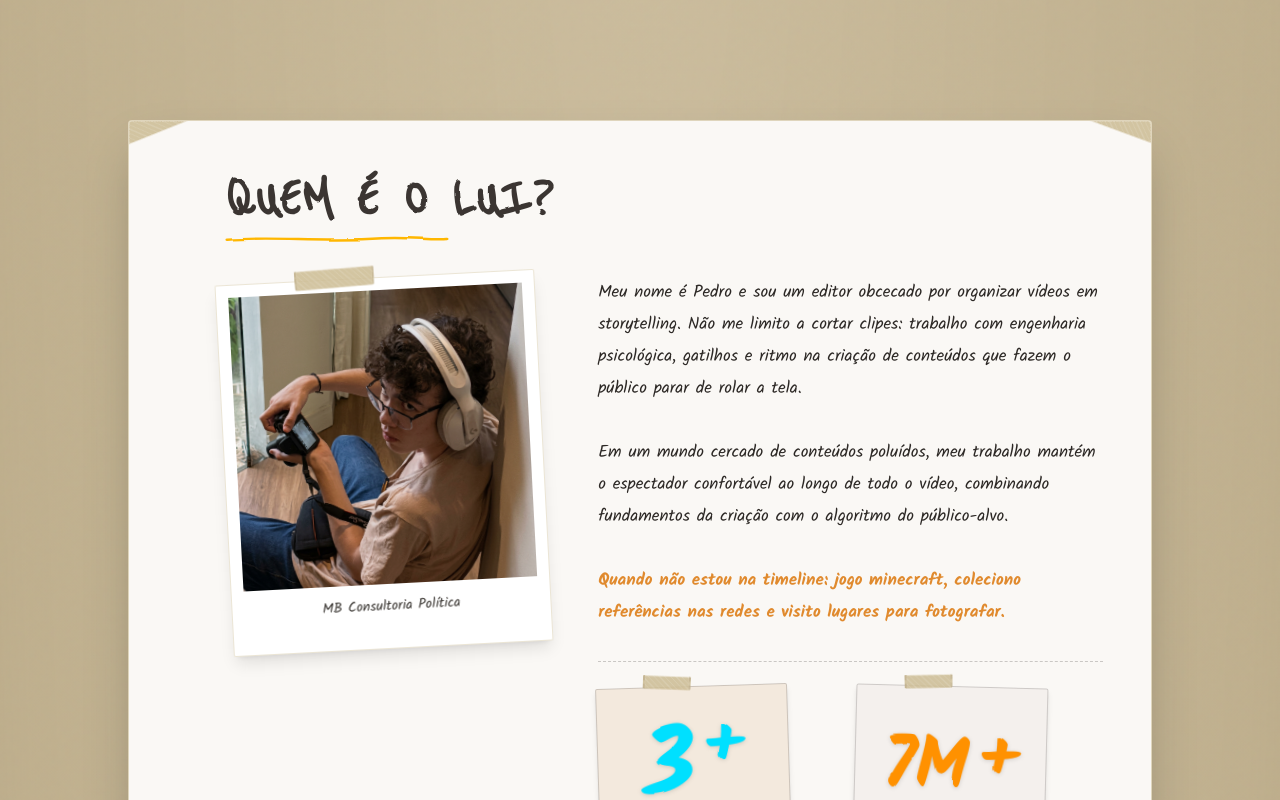
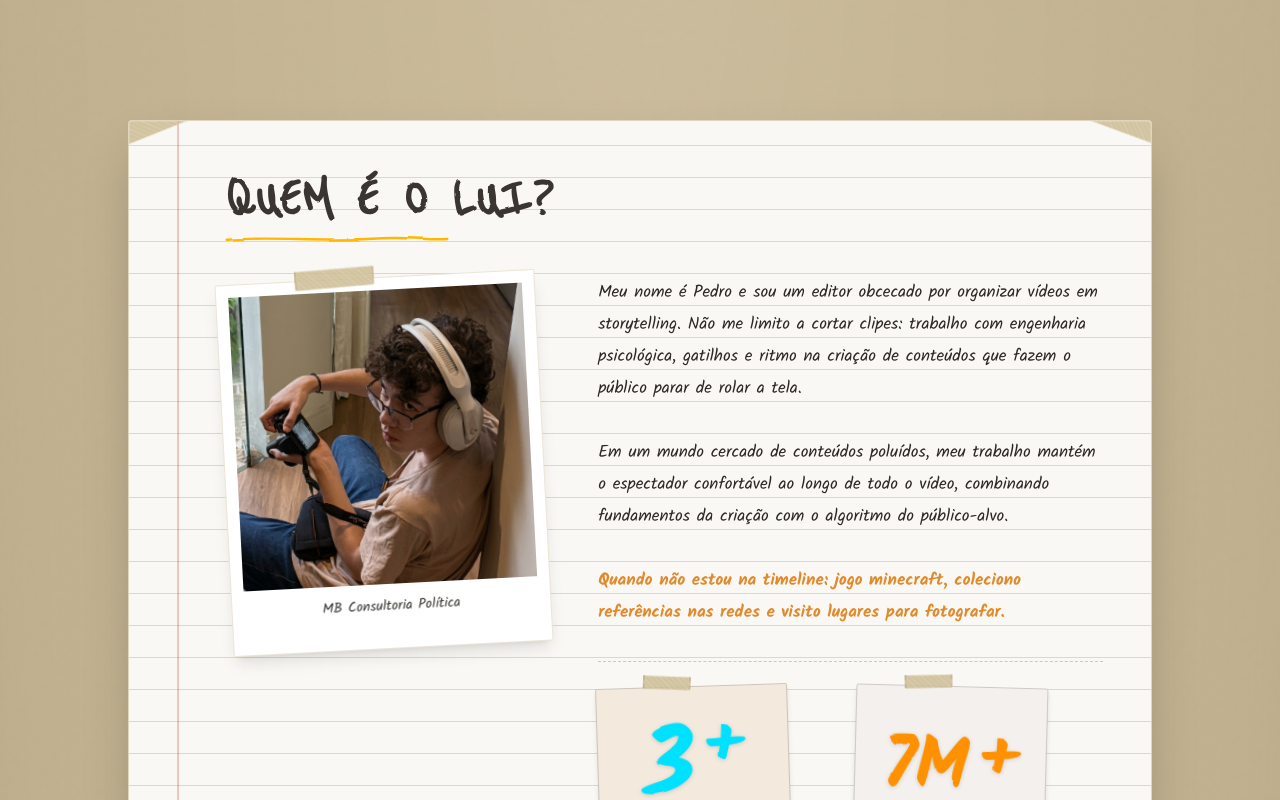
Before and after one commit to furiaas/Luiportfolio, a React (Vite) app: page / in a window 1280 px wide. Shown: the part 2680-3480 px from the top of the page. Built offline with nearby package versions, Linux system fonts and the light colour scheme.

Commit message:
Add responsive notebook sheet pattern styles
Added responsive notebook sheet pattern styles for 'QUEM É O LUI?' section.

```diff
--- a/src/index.css
+++ b/src/index.css
@@ -57,6 +57,24 @@
     linear-gradient(#e5dfd3 1px, transparent 1px);
   background-size: 100% 100%, 100% 28px;
   background-position: 0 0, 0 8px;
+}
+
+/* Notebook Sheet Pattern for "QUEM É O LUI?" with responsive margin line */
+.notebook-sheet-about {
+  background-image:
+    linear-gradient(90deg, transparent 16px, rgba(217, 58, 43, 0.28) 16px, rgba(217, 58, 43, 0.28) 18px, transparent 18px),
+    linear-gradient(180deg, transparent 31px, rgba(185, 170, 140, 0.42) 31px, rgba(185, 170, 140, 0.42) 32px);
+  background-size: 100% 100%, 100% 32px;
+  background-position: 0 0, 0 25px;
+  background-repeat: no-repeat, repeat-y;
+}
+
+@media (min-width: 640px) {
+  .notebook-sheet-about {
+    background-image:
+      linear-gradient(90deg, transparent 48px, rgba(217, 58, 43, 0.28) 48px, rgba(217, 58, 43, 0.28) 50px, transparent 50px),
+      linear-gradient(180deg, transparent 31px, rgba(185, 170, 140, 0.42) 31px, rgba(185, 170, 140, 0.42) 32px);
+  }
 }
 
 /* Graph / Grid Paper Pattern */
```
